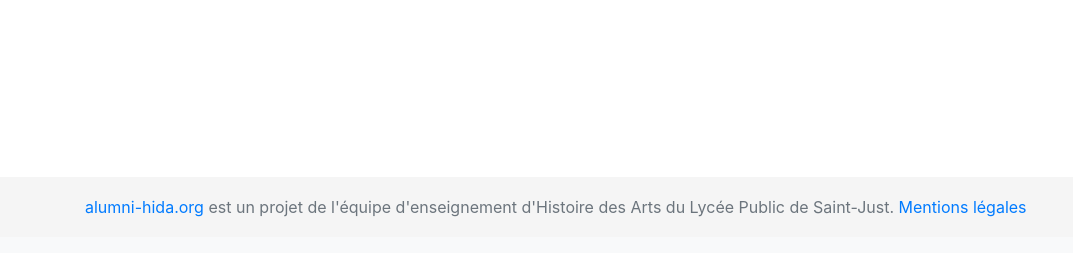
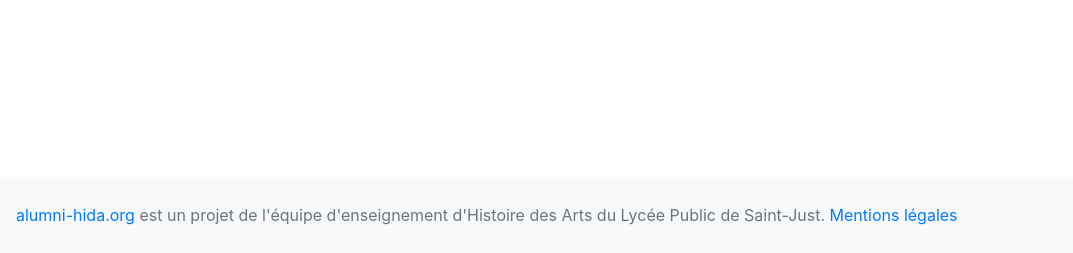
Before and after one commit to philippe-lemaire/alumni-hida, a Django app: page /authentification/identification in a window 1280 px wide. Shown: the part 563-816 px from the top of the page, without its empty margins (0-1073 px from the left). Before the commit the page ends 780 px from the top, so only its background shows below. Run offline with Django 4.2, Linux system fonts and the light colour scheme; some libraries are stand-ins or nearby versions.

Commit message:
navbar for the footer as well

```diff
--- a/templates/base.html
+++ b/templates/base.html
@@ -114,10 +114,12 @@
     <!-- Footer -->
 
        <footer class="footer">
-      <div class="container">
+
+      <nav class="navbar navbar-light bg-light">
         <span class="text-muted"><a href="/">alumni-hida.org</a> est un projet de l'équipe d'enseignement d'Histoire des Arts du Lycée Public de Saint-Just.
         <a href="{% url 'mentions-legales' %}">Mentions légales</a></span>
-      </div>
+        </nav>
+
     </footer>
 
 
```
